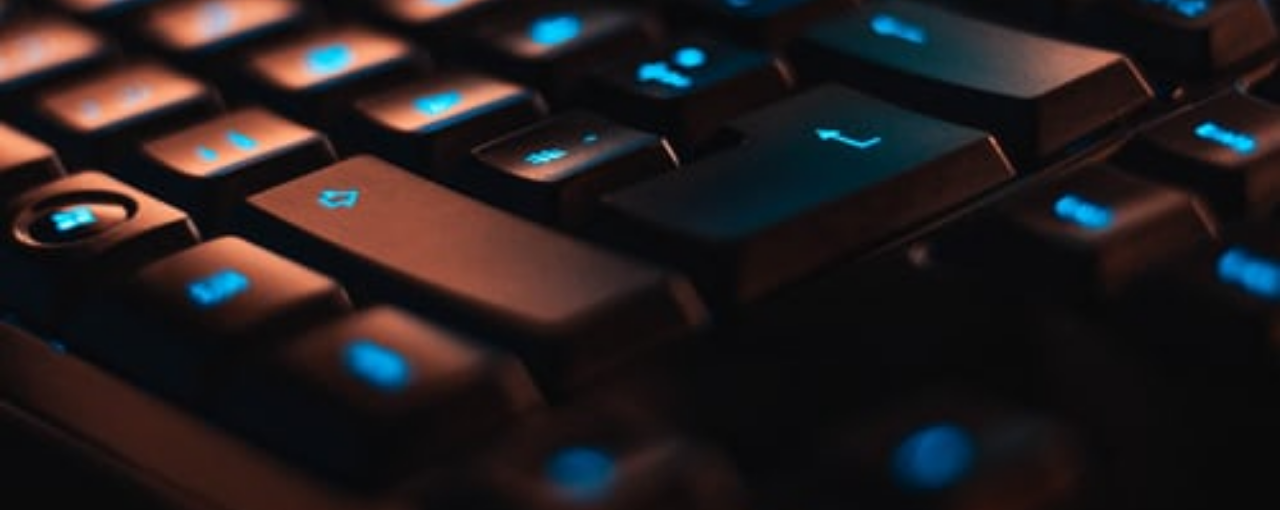
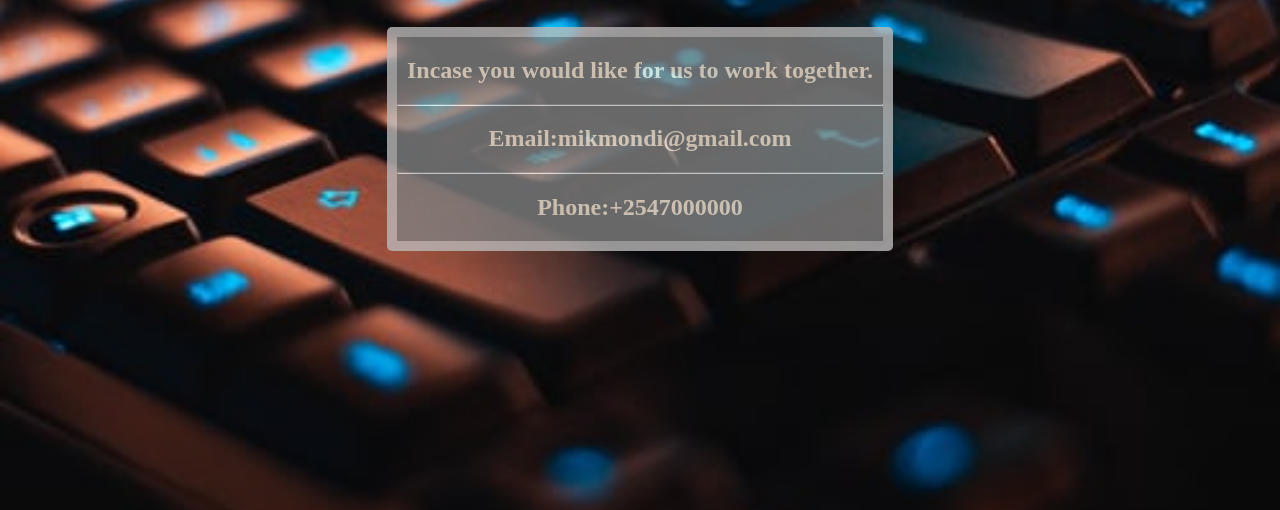
Before and after one commit to Mikmondi/My-Portfolio, a plain HTML site: page contact.html in a window 1280 px wide. Shown: the part 290-800 px from the top of the page. Drawn offline with Linux system fonts and the light colour scheme.

Commit message:
added contact information to the contact page

```diff
--- a/contact.html
+++ b/contact.html
@@ -14,6 +14,17 @@
         <h3><a href="projects.html">Projects</a></h3>
         <h3><a href="contact.html">Contacts</a></h3>
     </div>
+    <div>
+        <h1 class="custom3">Contacts</h1>
+        <div class="sets">
+        <h2>Incase you would like for us to work together.</h2>
+        <hr>
+        <h2>Email:mikmondi@gmail.com</h2>
+        <hr>
+        <h2>Phone:+2547000000</h2>
+
+        </div>
+    </div>
 
 </body>
 </html>
--- a/style.css
+++ b/style.css
@@ -59,3 +59,12 @@ a:hover{
     opacity: 0.8;
     border-radius: 5px;
 }
+.sets{
+    text-align: center;
+    background-color: grey;
+    border: 10px solid rgb(187, 185, 185);
+    opacity: 0.8;
+    border-radius: 5px;
+    margin-left: 30%;
+    margin-right: 30%;
+}
```
